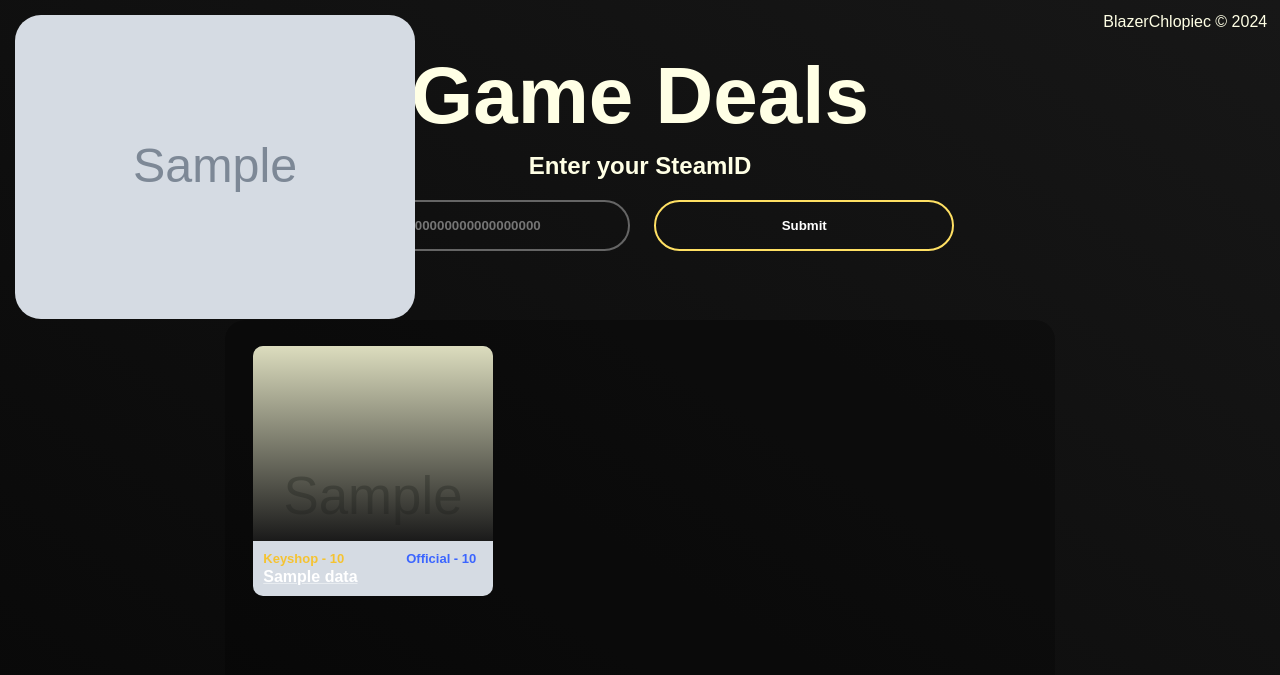
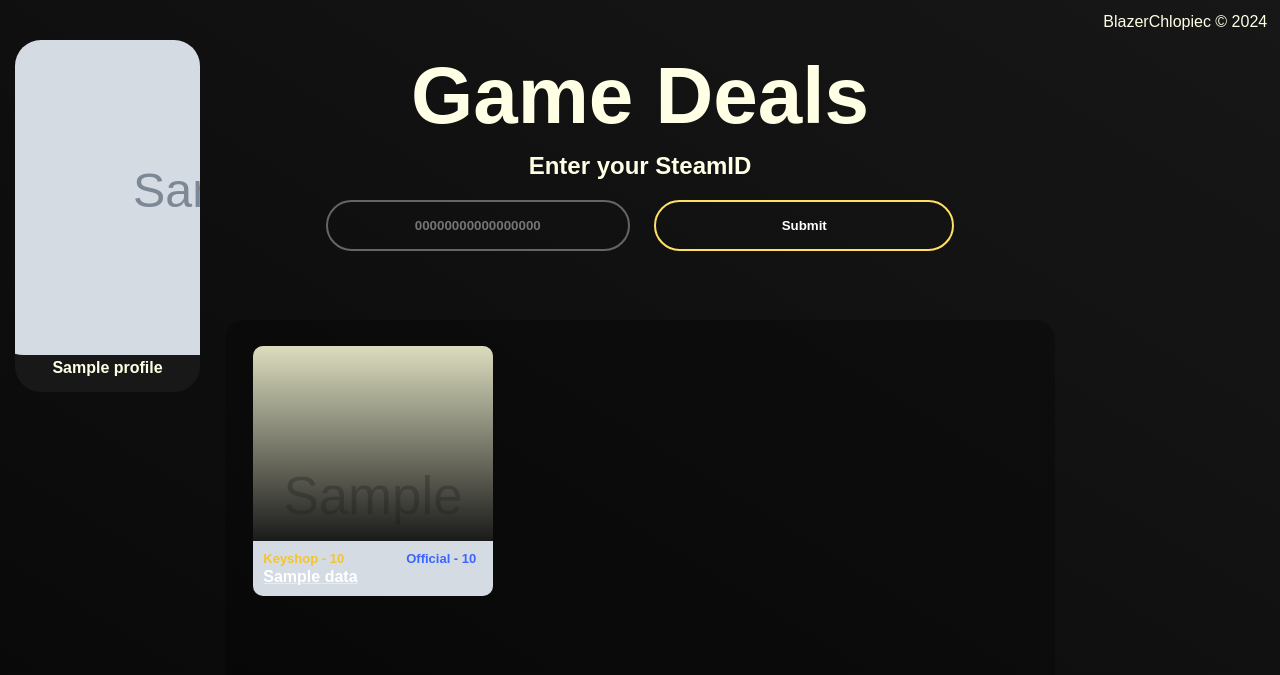
Before and after one commit to blazer2dev/steam-wishlist-viewer, a Flask app: template templates/index.html in a window 1280 px wide. Shown: the top 675 px of the page. Run offline with Flask 3, Linux system fonts and the light colour scheme; the template is opened without the code that fills it: most values are stand-ins (such as "Sample title", 1, 10 or a date in 2020); grey boxes marked "Sample" are stand-in pictures; parts of the project's set-up code (start-up, migrations or seed data) failed here and were passed over.

Commit message:
Profile Name

```diff
--- a/Profile.py
+++ b/Profile.py
@@ -1,3 +1,4 @@
 class Profile:
-    def __init__(self, prof_img_url):
+    def __init__(self, prof_name,prof_img_url):
+        self.prof_name = prof_name
         self.prof_img_url = prof_img_url
--- a/routes.py
+++ b/routes.py
@@ -12,7 +12,7 @@ def index():
 @bp.route('/submit', methods=['POST', 'GET'])
 def submit():
     steamid = request.form['steamid_input']
-    template_prof = Profile("https://avatars.cloudflare.steamstatic.com/ada818f27a841be80f9159dde619f958016ff0f2_full.jpg")
+    template_prof = Profile("Profesorek23", "https://avatars.cloudflare.steamstatic.com/ada818f27a841be80f9159dde619f958016ff0f2_full.jpg")
     fake = True
 
     if fake:
--- a/static/css/style.css
+++ b/static/css/style.css
@@ -168,9 +168,10 @@ body {
 
 .profile {
     position: fixed;
-    top: 0px;
+    top: 25px;
     left: 0px;
     size: 100px 100px;
+    max-width: 185px;
     background-color: #181818;
     border-radius: 26px;
     overflow: hidden;
@@ -181,4 +182,11 @@ body {
 
 .profile img {
     transform: scale(1.1);
+    border-radius: 26px;
 }
+
+.profile span {
+    margin: 15px;
+    display: block;
+    text-align: center;
+}
--- a/templates/index.html
+++ b/templates/index.html
@@ -17,6 +17,7 @@
         <div class="profile">
             {% if profile %}
             <img src={{profile.prof_img_url}}>
+            <span>{{profile.prof_name}}</span>
             {% endif%}
         </div>
         <form id="submit_form" action="/submit" method='POST'>
```
